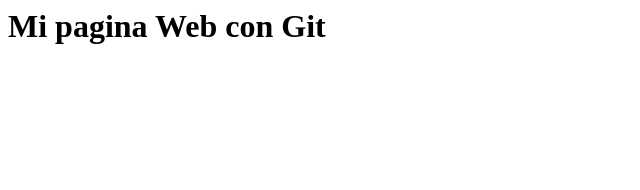
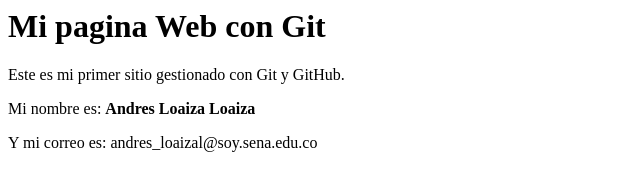
Before and after one commit to Loaizinha/MiPaginaWeb, a plain HTML site: page index.html in a window 1280 px wide. Shown: the whole page, without its empty margins (0-640 px from the left). Drawn offline with Linux system fonts and the light colour scheme.

Commit message:
Se agrego una descripcion al index

```diff
--- a/index.html
+++ b/index.html
@@ -1 +1,5 @@
 <h1>Mi pagina Web con Git</h1>
+
+<p>Este es mi primer sitio gestionado con Git y GitHub.</p>
+<p>Mi nombre es: <strong>Andres Loaiza Loaiza</strong></p>
+<p>Y mi correo es: andres_loaizal@soy.sena.edu.co</p>
```
